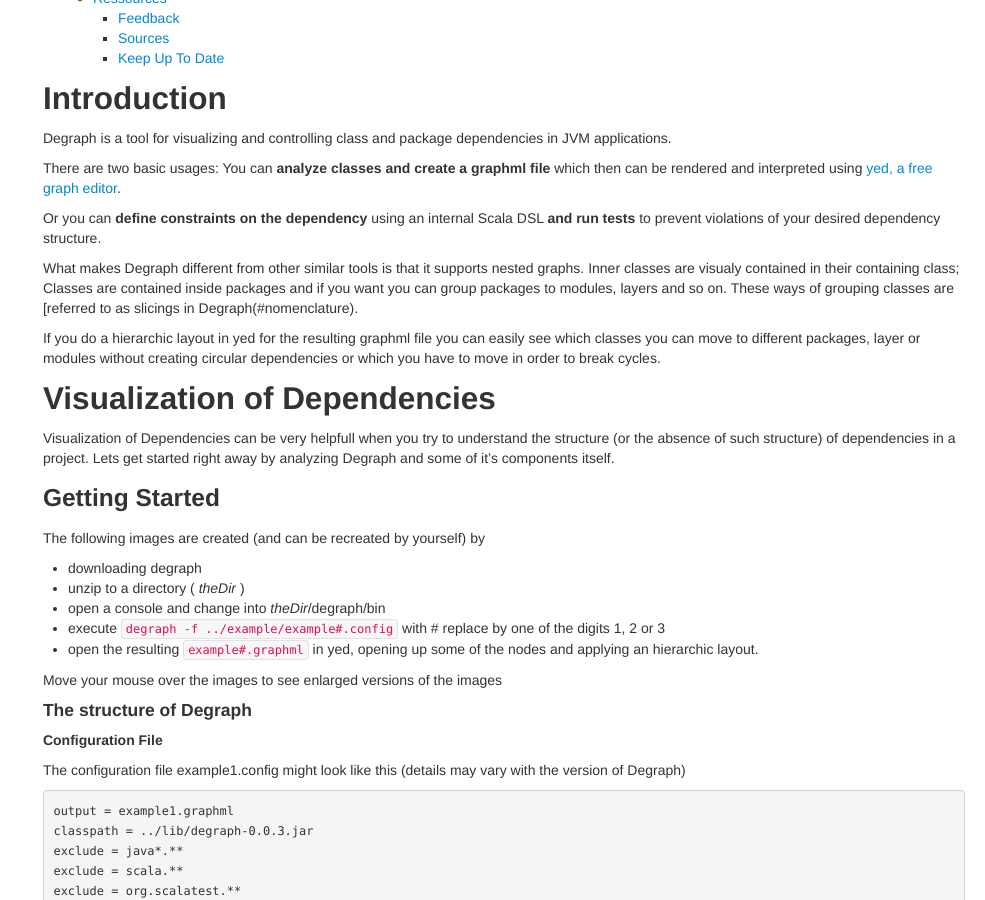
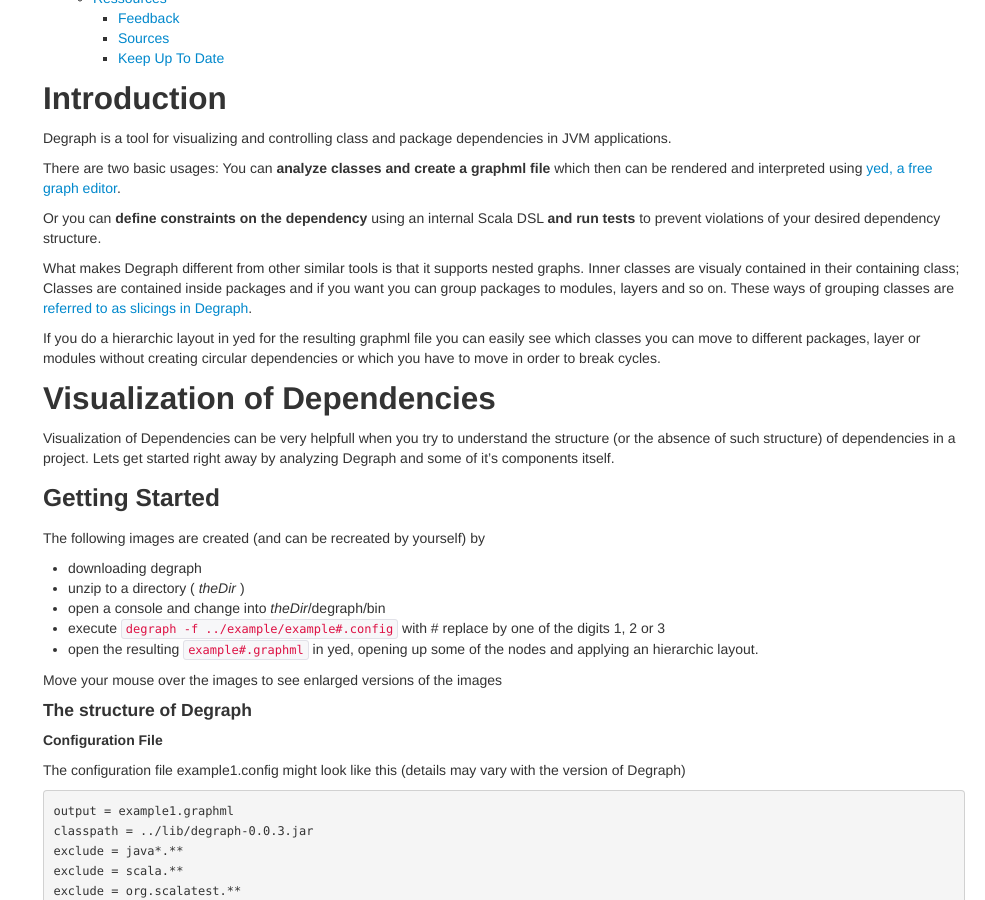
Before and after one commit to riy/degraph, a Jekyll site: the page built from documentation.md, in a window 1280 px wide and 900 px high, scrolled down 992 px. Shown: the whole window, without its empty margins (295-1280 px from the left). Built offline with Jekyll 4.4.1, drawn with Linux system fonts in a browser that asks for light colours; nearby versions of some CDN libraries.

Commit message:
added a ] to fix the broken mark down.

```diff
--- a/documentation.md
+++ b/documentation.md
@@ -17,7 +17,7 @@
 
 Or you can **define constraints on the dependency** using an internal Scala DSL **and run tests** to prevent violations of your desired dependency structure.
 
-What makes Degraph different from other similar tools is that it supports nested graphs. Inner classes are visualy contained in their containing class; Classes are contained inside packages and if you want you can group packages to modules, layers and so on. These ways of grouping classes are [referred to as slicings in Degraph(#nomenclature).
+What makes Degraph different from other similar tools is that it supports nested graphs. Inner classes are visualy contained in their containing class; Classes are contained inside packages and if you want you can group packages to modules, layers and so on. These ways of grouping classes are [referred to as slicings in Degraph](#nomenclature).
 
 If you do a hierarchic layout in yed for the resulting graphml file you can easily see which classes you can move to different packages, layer or modules without creating circular dependencies or which you have to move in order to break cycles.
 
```
